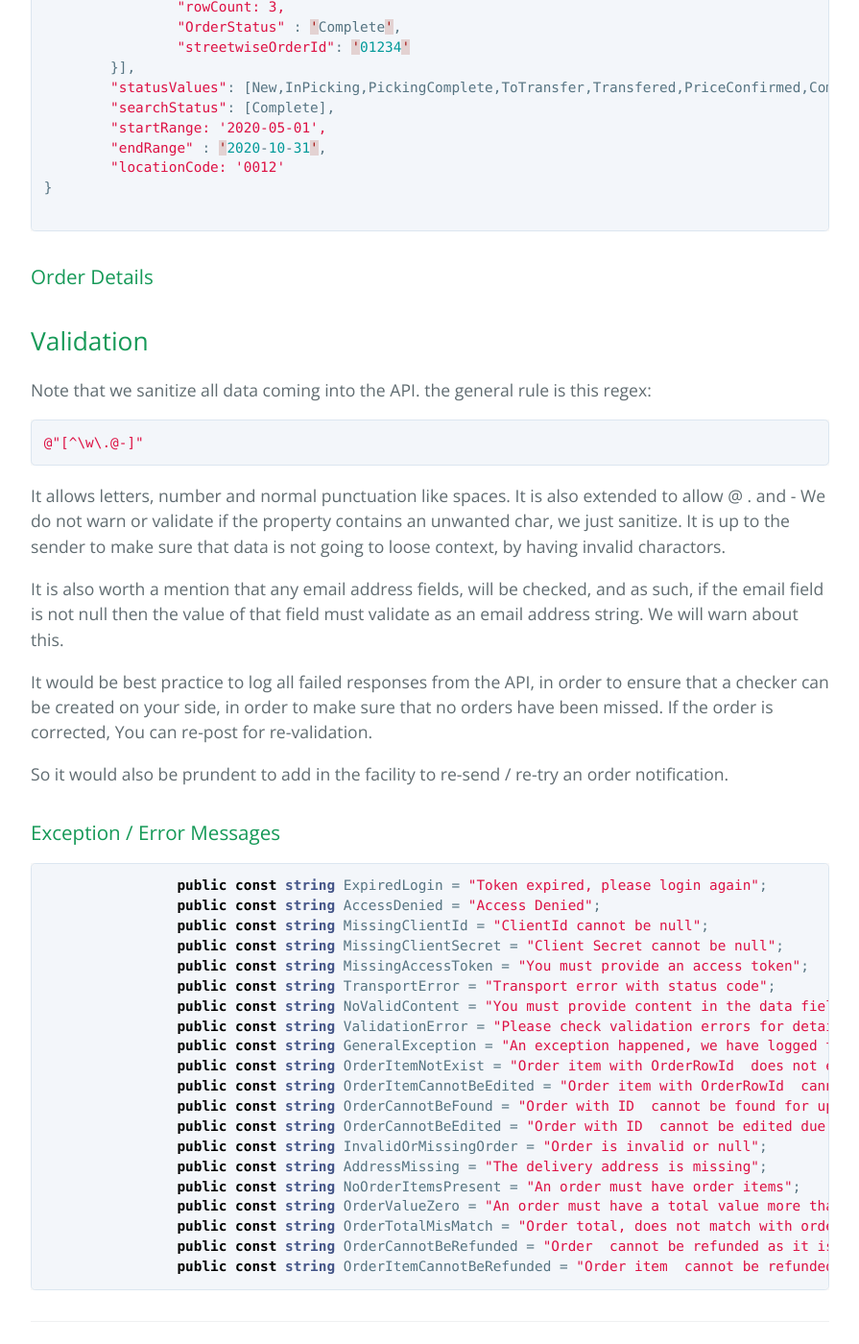
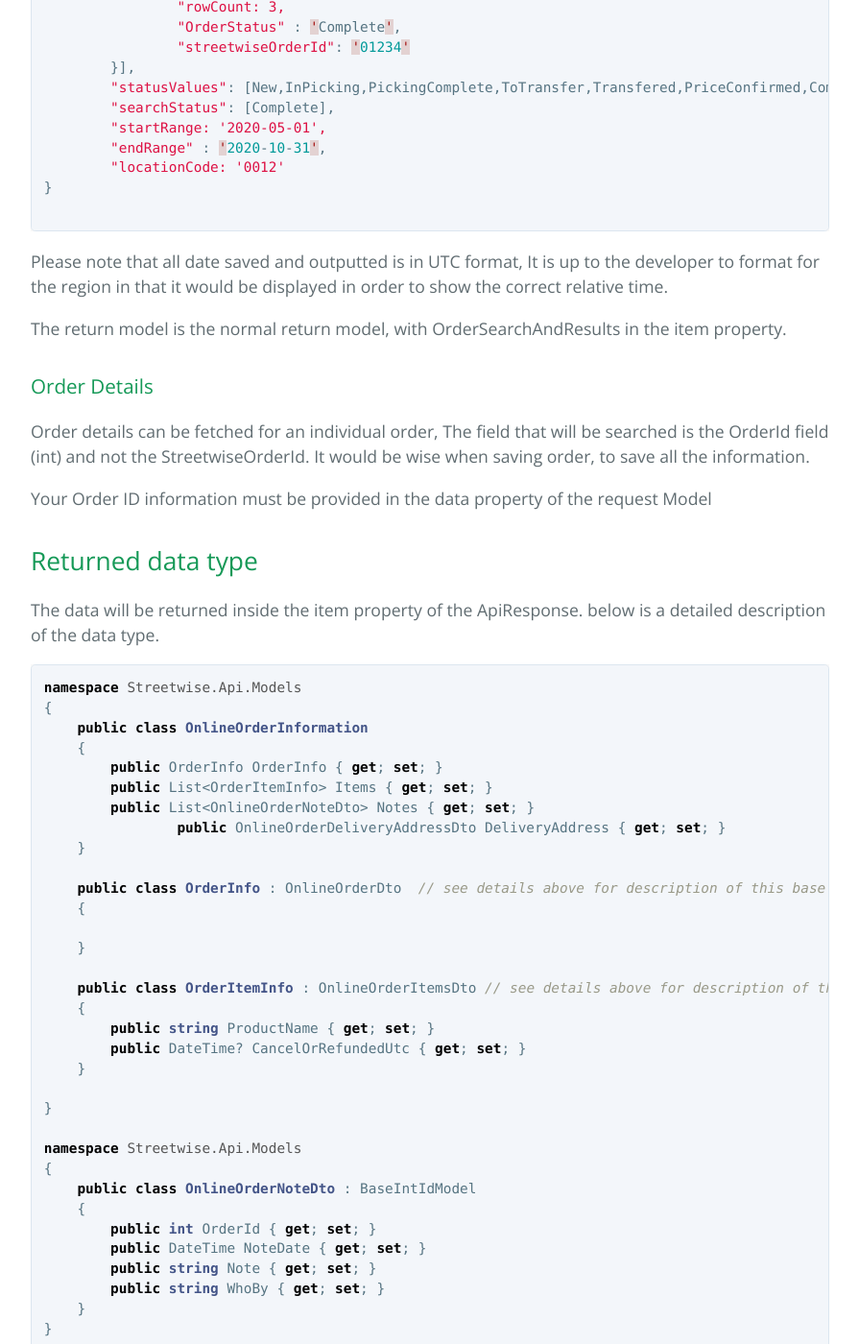
Before and after one commit to RCS-Ltd/docs.github.io, a Jekyll site: the page built from index.markdown, in a window 1280 px wide and 1400 px high, scrolled down 15417 px. Shown: the whole window at 96% size, without its empty margins (192-1087 px from the left). Built offline with Jekyll 4.4.1, drawn with Linux system fonts in a browser that asks for light colours; our own code applies the rules of GitHub Pages for plain Markdown files.

Commit message:
add in order search and order info docs

````diff
--- a/index.markdown
+++ b/index.markdown
@@ -716,9 +716,58 @@ namespace Streetwise.Api.Models
 
 ```
 
+Please note that all date saved and outputted is in UTC format, It is up to the developer to
+format for the region in that it would be displayed in order to show the correct relative time.
+
+The return model is the normal return model, with OrderSearchAndResults in the item property.
+
 ### Order Details
 
+Order details can be fetched for an individual order, The field that will be searched is the OrderId field (int)
+and not the StreetwiseOrderId.   It would be wise when saving order, to save all the information.
 
+Your Order ID information must be provided in the data property of the request Model
+
+## Returned data type
+The data will be returned inside the item property of the ApiResponse.
+below is a detailed description of the data type.
+
+```cs
+namespace Streetwise.Api.Models
+{
+    public class OnlineOrderInformation
+    {
+        public OrderInfo OrderInfo { get; set; }
+        public List<OrderItemInfo> Items { get; set; }
+        public List<OnlineOrderNoteDto> Notes { get; set; }
+		public OnlineOrderDeliveryAddressDto DeliveryAddress { get; set; }
+    }
+
+    public class OrderInfo : OnlineOrderDto  // see details above for description of this base model
+    {
+
+    }
+
+    public class OrderItemInfo : OnlineOrderItemsDto // see details above for description of this base model
+    {
+        public string ProductName { get; set; }
+        public DateTime? CancelOrRefundedUtc { get; set; }
+    }
+
+}
+
+namespace Streetwise.Api.Models
+{
+    public class OnlineOrderNoteDto : BaseIntIdModel
+    {
+        public int OrderId { get; set; }
+        public DateTime NoteDate { get; set; }
+        public string Note { get; set; }
+        public string WhoBy { get; set; }
+    }
+}
+
+```
 
 ## Validation
 
````
